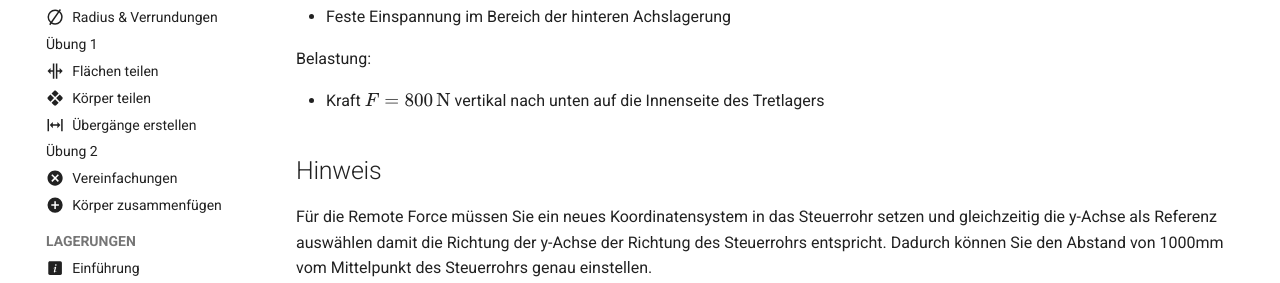
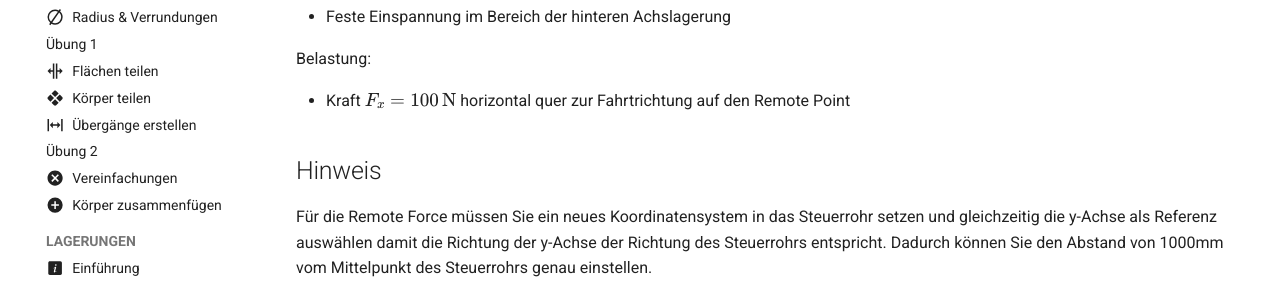
Before and after one commit to prof-schoenfelder-lab/Strukturmechanik, an MkDocs documentation site: the page built from docs/P2_Geometrie_Randbedingungen/03_Belastungen/Uebung-7.md, in a window 1280 px wide and 900 px high, scrolled down 1253 px. Shown: the part 172-455 px from the top of the window. Built offline with MkDocs 1.6.1 and Material for MkDocs 9.7.7, drawn with Linux system fonts in a browser that asks for light colours; comment, search, counter and statistics services are not loaded.

Commit message:
Modify force details in Uebung-7.md
updated force from 800N in the bottom bracket to 100N on the front hub

```diff
--- a/docs/P2_Geometrie_Randbedingungen/03_Belastungen/Uebung-7.md
+++ b/docs/P2_Geometrie_Randbedingungen/03_Belastungen/Uebung-7.md
@@ -38,7 +38,7 @@ Lagerung:
 
 Belastung:
 
-- Kraft $F=800\,\mathrm{N}$ vertikal nach unten auf die Innenseite des Tretlagers
+- Kraft $F_{x}=100\,\mathrm{N}$ horizontal quer zur Fahrtrichtung auf den Remote Point
 
 ## Hinweis
 
```
